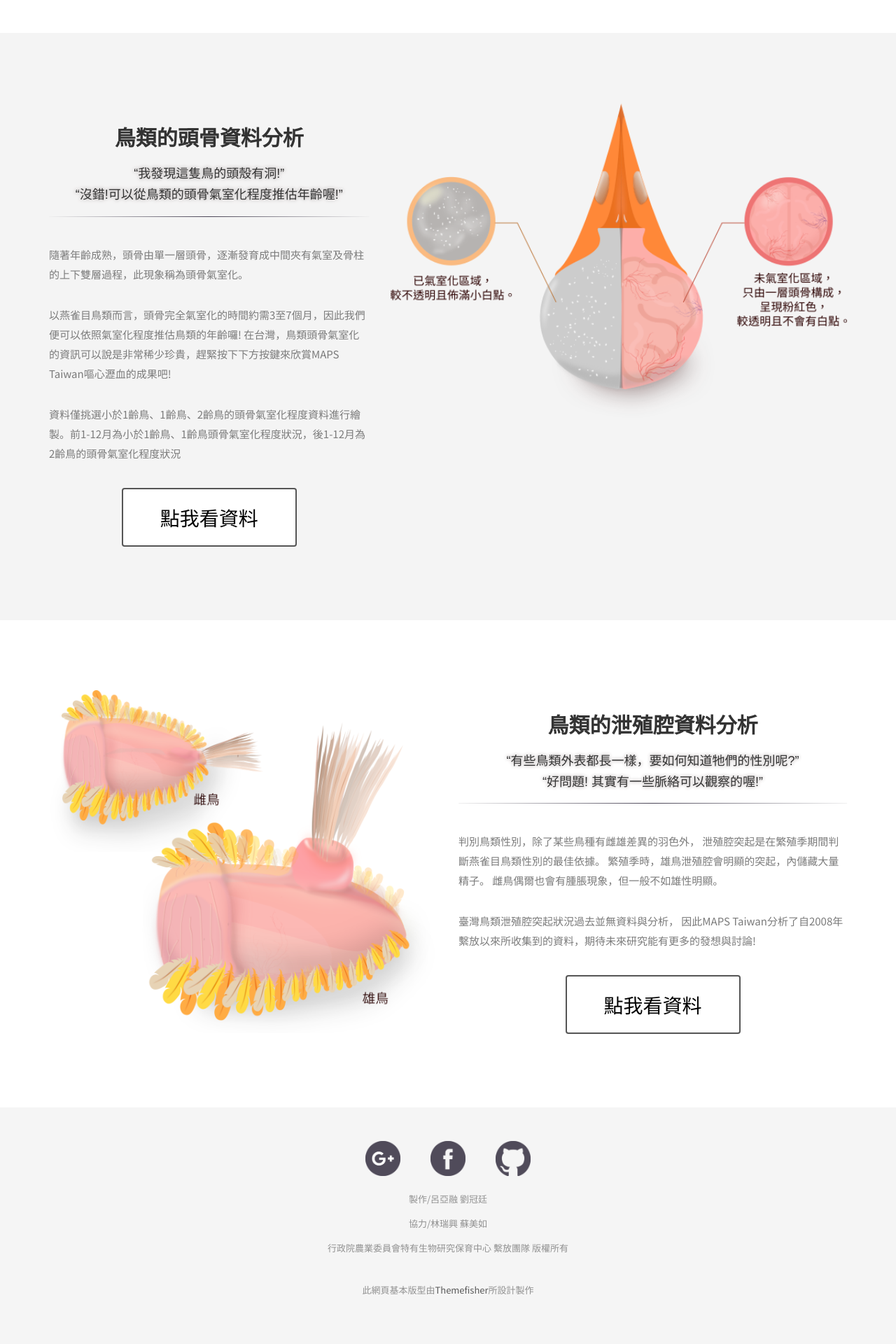
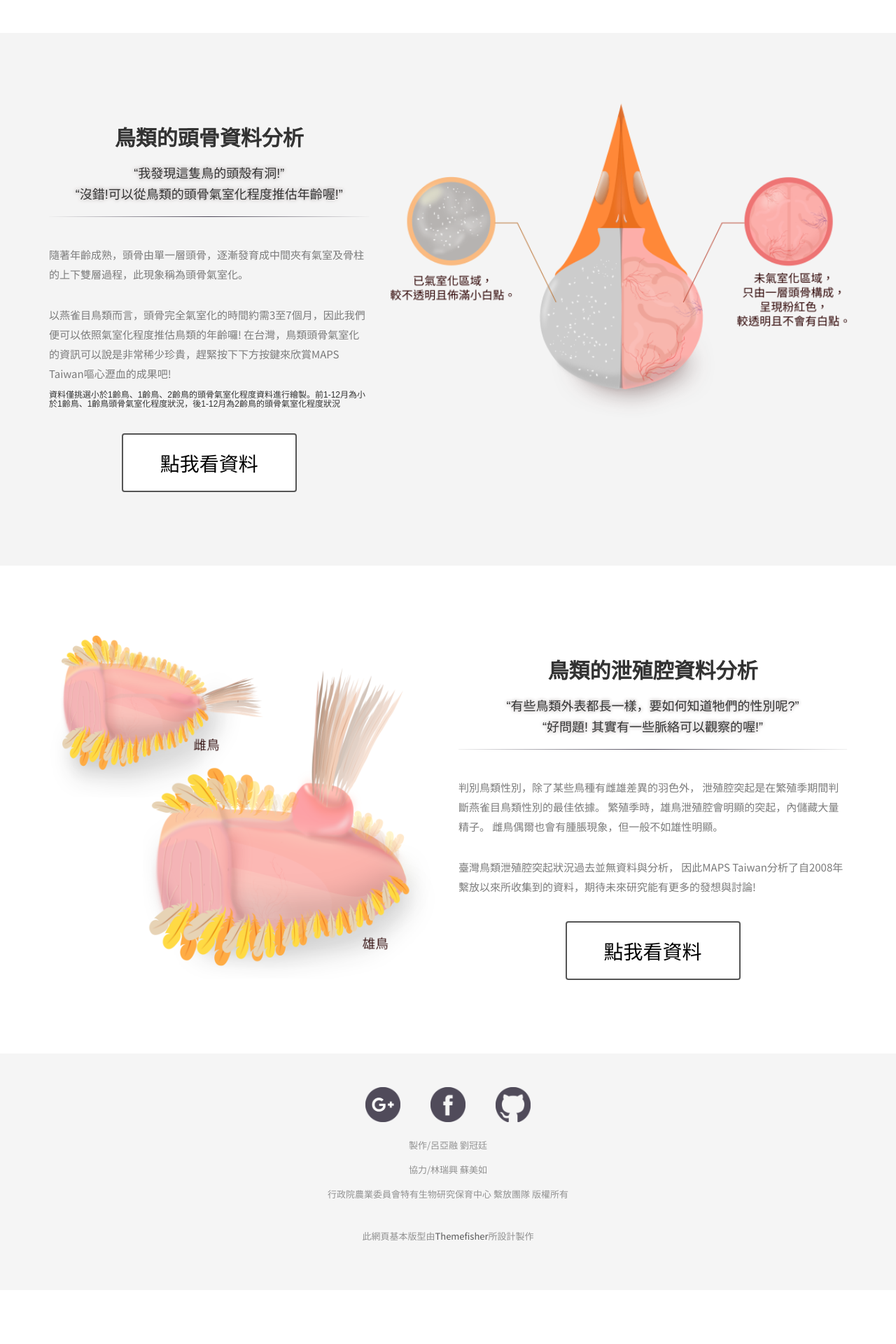
Before and after one commit to farewellXD/MAPS_Taiwan, a Jekyll site: the page built from index.html, in a window 1280 px wide. Shown: the part 2765-4685 px from the top of the page at 70% size. Built offline with Jekyll 4.4.1, drawn with Linux system fonts in a browser that asks for light colours; nearby versions of some CDN libraries; some web fonts are replaced; after the commit the page ends 4608 px from its top, so only the background shows below that.

```diff
--- a/index.html
+++ b/index.html
@@ -185,7 +185,7 @@ permalink: /
               <p>隨著年齡成熟，頭骨由單一層頭骨，逐漸發育成中間夾有氣室及骨柱的上下雙層過程，此現象稱為頭骨氣室化。</p>
               <p>以燕雀目鳥類而言，頭骨完全氣室化的時間約需3至7個月，因此我們便可以依照氣室化程度推估鳥類的年齡囉!
               在台灣，鳥類頭骨氣室化的資訊可以說是非常稀少珍貴，趕緊按下下方按鍵來欣賞MAPS Taiwan嘔心瀝血的成果吧!</p>
-              <p>資料僅挑選小於1齡鳥、1齡鳥、2齡鳥的頭骨氣室化程度資料進行繪製。前1-12月為小於1齡鳥、1齡鳥頭骨氣室化程度狀況，後1-12月為2齡鳥的頭骨氣室化程度狀況</p>
+              <h6>資料僅挑選小於1齡鳥、1齡鳥、2齡鳥的頭骨氣室化程度資料進行繪製。前1-12月為小於1齡鳥、1齡鳥頭骨氣室化程度狀況，後1-12月為2齡鳥的頭骨氣室化程度狀況</h6>
 
             </div>
           <br>
```
